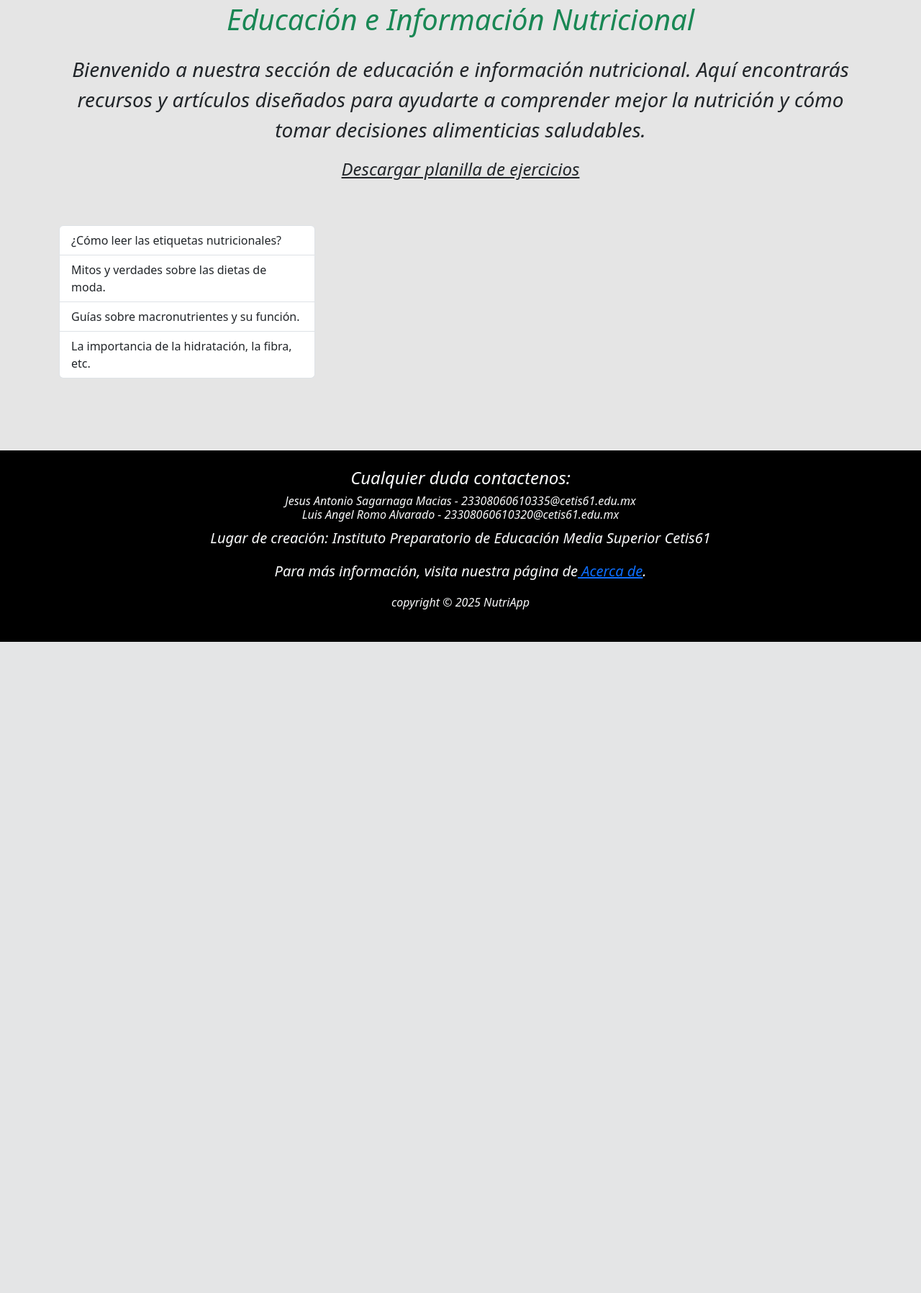
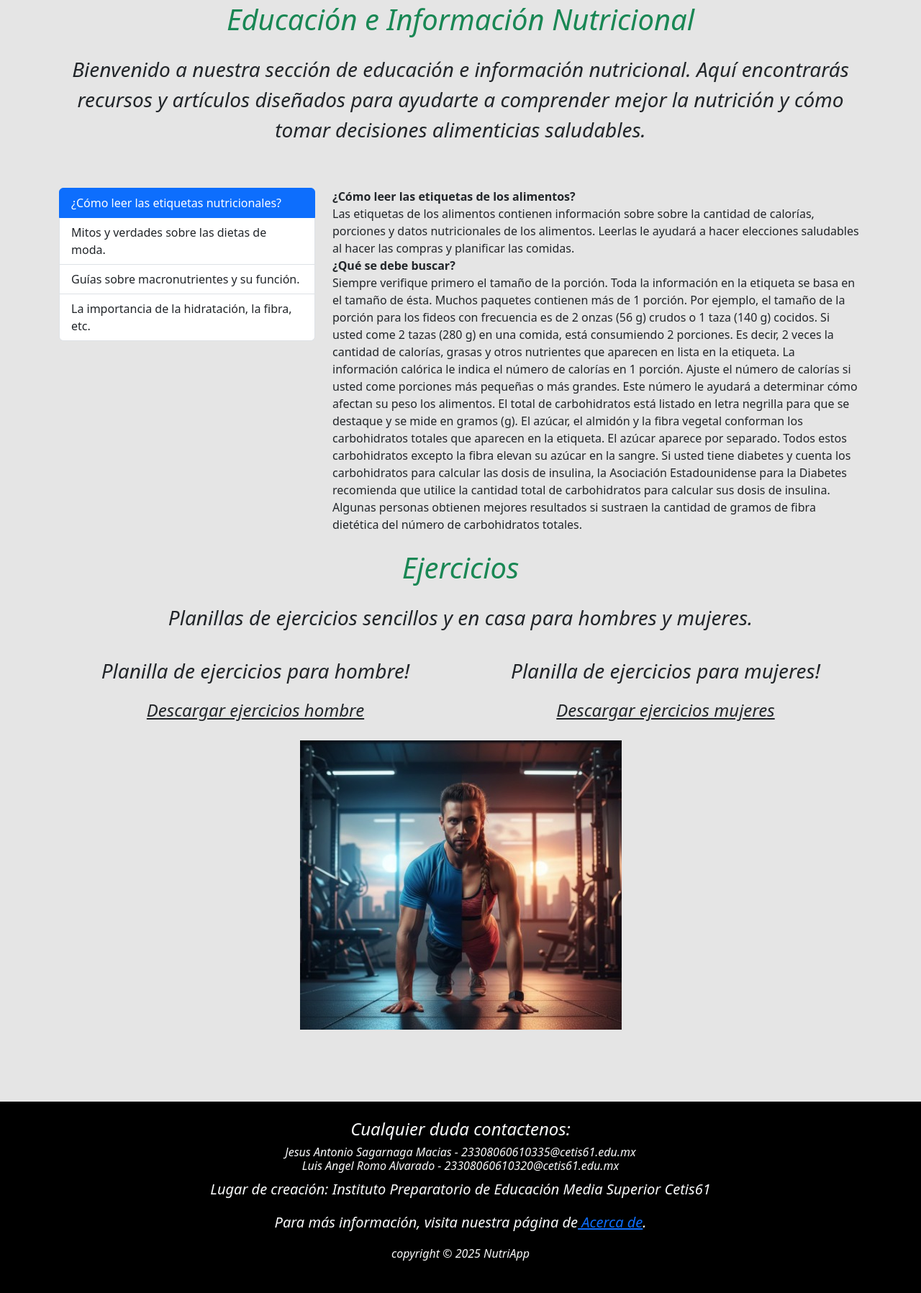
Before and after one commit to Sagarnaga-Jesus/nutriApp, a Flask app: page /informacion in a window 1280 px wide. Shown: the part 187-1984 px from the top of the page at 72% size. Before the commit the page ends 1079 px from the top, so only its background shows below. Run offline with Flask 3, Linux system fonts and the light colour scheme; some libraries are stand-ins or nearby versions.

Commit message:
corregido informacion

```diff
--- a/templates/informacion.html
+++ b/templates/informacion.html
@@ -6,13 +6,11 @@
 <div class='container mt-5'>
     <h1 class="text-center mb-4 text-success fst-italic">Educación e Información Nutricional</h1>
     <p class="text-dark fs-3 text-center fst-italic my-3">Bienvenido a nuestra sección de educación e información nutricional. Aquí encontrarás recursos y artículos diseñados para ayudarte a comprender mejor la nutrición y cómo tomar decisiones alimenticias saludables.</p>
-    <div class="row text-center" >
-        <a class="text-dark fs-4 text-center fst-italic" href="{{ url_for('static', filename='imagenes/doc/Planillas de ejercicios diarios - 2.pdf') }}" download>Descargar planilla de ejercicios</a>
-    </div>
+
     <div class="row" style="margin-top: 60px;">
         <div class="col-4">
             <div class="list-group" id="list-tab" role="tablist">
-                <a class="list-group-item list-group-item-action" id="pregunta1" data-bs-toggle="list" href="#resp1" role="tab" aria-controls="list-profile">¿Cómo leer las etiquetas nutricionales?</a>
+                <a class="list-group-item list-group-item-action active" id="pregunta1" data-bs-toggle="list" href="#resp1" role="tab" aria-controls="list-profile">¿Cómo leer las etiquetas nutricionales?</a>
                 <a class="list-group-item list-group-item-action" id="pregunta2" data-bs-toggle="list" href="#resp2" role="tab" aria-controls="list-messages">Mitos y verdades sobre las dietas de moda.</a>
                 <a class="list-group-item list-group-item-action" id="pregunta3" data-bs-toggle="list" href="#resp3" role="tab" aria-controls="list-settings">Guías sobre macronutrientes y su función.</a>
                 <a class="list-group-item list-group-item-action" id="pregunta4" data-bs-toggle="list" href="#resp4" role="tab" aria-controls="list-home">La importancia de la hidratación, la fibra, etc.</a>
@@ -21,7 +19,7 @@
 
         <div class="col-8 text-dark f-5">
             <div class="tab-content" id="nav-tabContent">
-                <div class="tab-pane fade" id="resp1" role="tabpanel" aria-labelledby="list-home-list"><strong>¿Cómo leer las etiquetas de los alimentos?</strong><br>Las etiquetas de los alimentos contienen información sobre sobre la cantidad de calorías, porciones y datos nutricionales de los alimentos. Leerlas le ayudará a hacer elecciones saludables al hacer las compras y planificar las comidas. <br> <strong>¿Qué se debe buscar?</strong> <br> Siempre verifique primero el tamaño de la porción. Toda la información en la etiqueta se basa en el tamaño de ésta. Muchos paquetes contienen más de 1 porción.
+                <div class="tab-pane fade show active" id="resp1" role="tabpanel" aria-labelledby="list-home-list"><strong>¿Cómo leer las etiquetas de los alimentos?</strong><br>Las etiquetas de los alimentos contienen información sobre sobre la cantidad de calorías, porciones y datos nutricionales de los alimentos. Leerlas le ayudará a hacer elecciones saludables al hacer las compras y planificar las comidas. <br> <strong>¿Qué se debe buscar?</strong> <br> Siempre verifique primero el tamaño de la porción. Toda la información en la etiqueta se basa en el tamaño de ésta. Muchos paquetes contienen más de 1 porción.
                 Por ejemplo, el tamaño de la porción para los fideos con frecuencia es de 2 onzas (56 g) crudos o 1 taza (140 g) cocidos. Si usted come 2 tazas (280 g) en una comida, está consumiendo 2 porciones. Es decir, 2 veces la cantidad de calorías, grasas y otros nutrientes que aparecen en lista en la etiqueta.
                 La información calórica le indica el número de calorías en 1 porción. Ajuste el número de calorías si usted come porciones más pequeñas o más grandes. Este número le ayudará a determinar cómo afectan su peso los alimentos.
                 El total de carbohidratos está listado en letra negrilla para que se destaque y se mide en gramos (g). El azúcar, el almidón y la fibra vegetal conforman los carbohidratos totales que aparecen en la etiqueta. El azúcar aparece por separado. Todos estos carbohidratos excepto la fibra elevan su azúcar en la sangre.
@@ -88,6 +86,22 @@
             </div>
         </div>
     </div>
+    <br>
 
+    <h1 class="text-center mb-4 text-success fst-italic">Ejercicios</h1>
+    <p class="text-dark fs-3 text-center fst-italic my-3">Planillas de ejercicios sencillos y en casa para hombres y mujeres.</p>
+    <div class="row text-center" >
+        <div class='col mb-4'>
+            <p class="text-dark fs-3 text-center fst-italic my-3">Planilla de ejercicios para hombre!</p>
+            <a class="text-dark fs-4 text-center fst-italic" href="{{ url_for('static', filename='imagenes/doc/Planillas de ejercicios para hombres.pdf') }}" download>Descargar ejercicios hombre</a>
+        </div>
+        <div class='col mb-4'>
+            <p class="text-dark fs-3 text-center fst-italic my-3">Planilla de ejercicios para mujeres!</p>
+            <a class="text-dark fs-4 text-center fst-italic" href="{{ url_for('static', filename='imagenes/doc/Planillas de ejercicios para mujeres.pdf') }}" download>Descargar ejercicios mujeres</a>
+        </div>
+    </div>
+    <div class="text-center mb-5">
+    <img src="static/imagenes/ejercicio.png" alt="imagen de ejercicio">
+    </div>
 </div>
 {% endblock %}
```
Also changed, not shown: static/imagenes/ejercicio.png (added), 2 other files.
